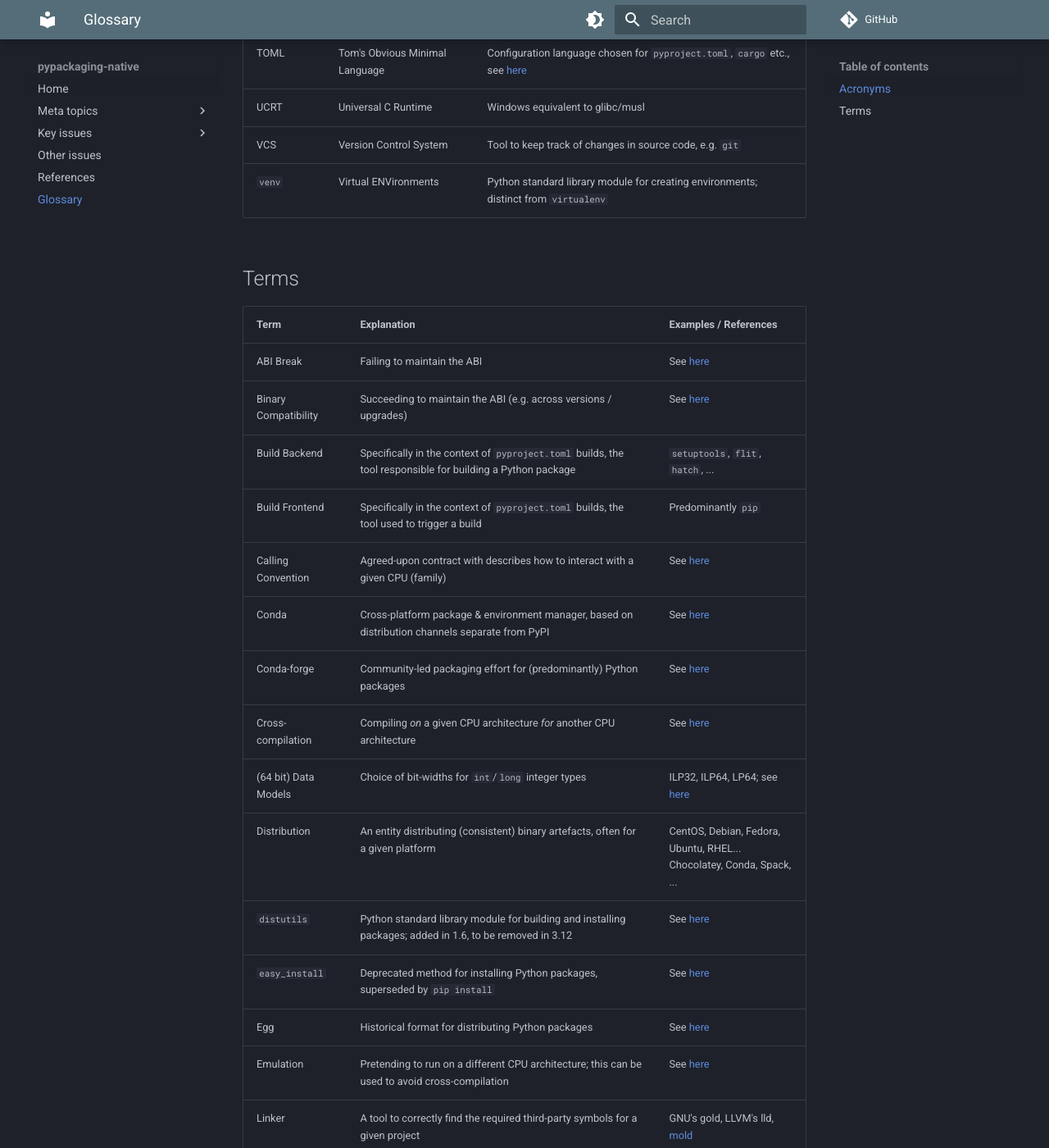
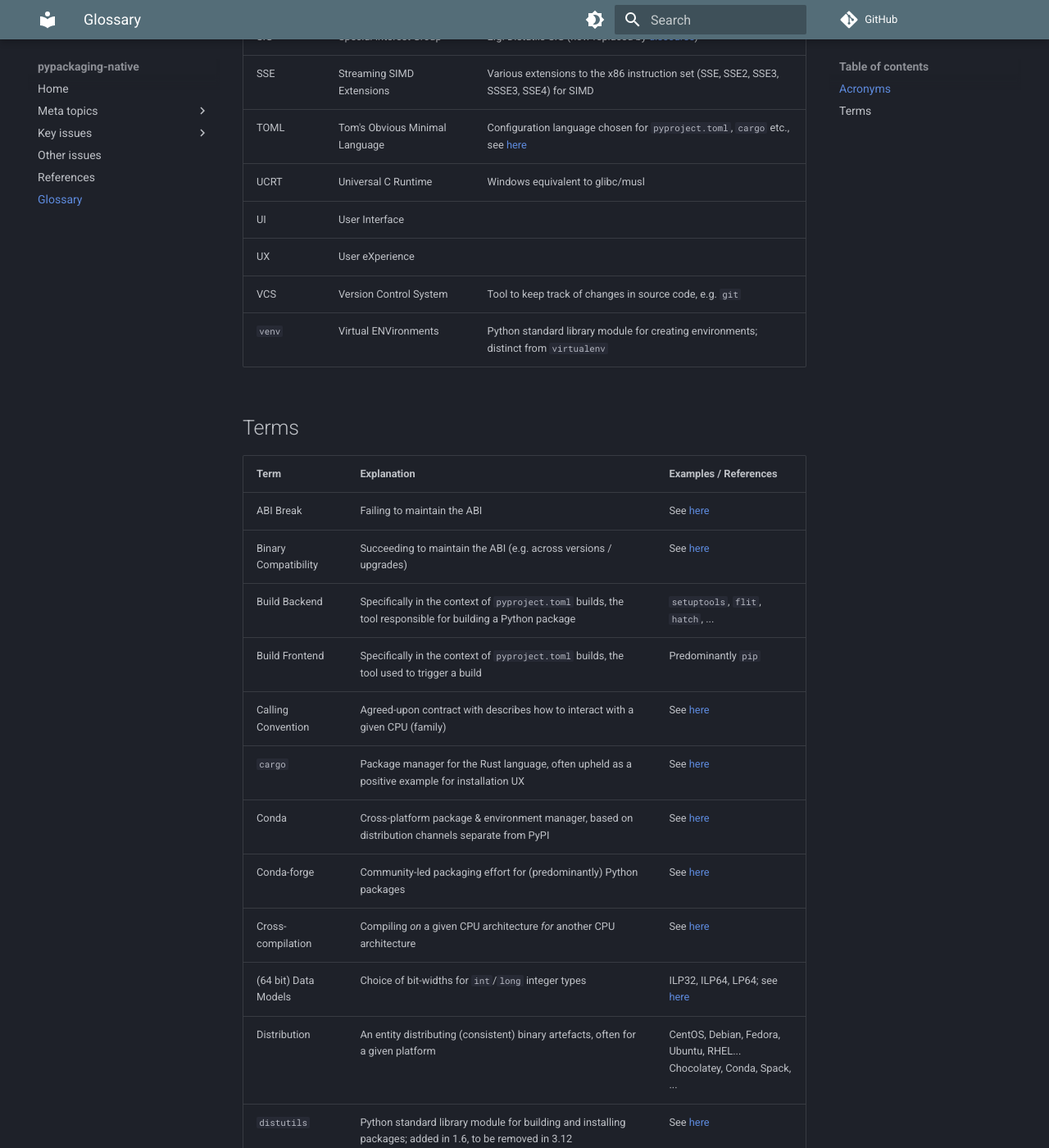
Before and after one commit to pypackaging-native/pypackaging-native, an MkDocs documentation site: the page built from docs/glossary.md, in a window 1280 px wide and 1400 px high, scrolled down 2828 px. Shown: the whole window at 82% size. Built offline with MkDocs 1.6.1 and Material for MkDocs 9.7.7, drawn with Linux system fonts in a browser that asks for light colours; comment, search, counter and statistics services are not loaded; some of the changed text lies outside the part shown.

Commit message:
add cargo + UI/UX/GUI/CLI to glossary

```diff
--- a/docs/glossary.md
+++ b/docs/glossary.md
@@ -11,10 +11,12 @@
 | BOLT | Binary Optimization and Layout Tool | See [here](./background/compilation_concepts.md)|
 | `cffi` | The C FFI for Python | |
 | CI | Continuous Integration | Testing all changes made to a given software, resp. the infrastructure that makes this possible |
+| CLI | Command Line Interface | |
 | CPU | Central Processing Unit | Main circuitry for executing machine instructions on a computer; contrast GPU |
 | CUDA | Compute Unified Device Architecture | Parallel Computing Framework for nVidia GPUs |
 | DRY | Don't Repeat Yourself | Principle in software development aimed at reducing repetition |
 | GCC | GNU Compiler Collection | Main compiler family (for C / C++ / Fortran etc.) on linux |
+| GUI | Graphical UI | |
 | GNU | GNU's Not Unix | Collection of free software packages under GPL License |
 | GPL | (GNU) General Public License | Foundational "copyleft" license of the free software movement |
 | glibc | GNU C Library | Widely used implemetation of the C standard library |
@@ -50,6 +52,8 @@
 | SSE | Streaming SIMD Extensions | Various extensions to the x86 instruction set (SSE, SSE2, SSE3, SSSE3, SSE4) for SIMD |
 | TOML | Tom's Obvious Minimal Language | Configuration language chosen for `pyproject.toml`, `cargo` etc., see [here](https://toml.io) |
 | UCRT | Universal C Runtime | Windows equivalent to glibc/musl |
+| UI | User Interface | |
+| UX | User eXperience | |
 | VCS | Version Control System | Tool to keep track of changes in source code, e.g. `git` |
 | `venv` | Virtual ENVironments | Python standard library module for creating environments; distinct from `virtualenv` | See [here](https://docs.python.org/3/library/venv.html) |
 
@@ -62,6 +66,7 @@
 | Build Backend | Specifically in the context of `pyproject.toml` builds, the tool responsible for building a Python package | `setuptools`, `flit`, `hatch`, ... |
 | Build Frontend | Specifically in the context of `pyproject.toml` builds, the tool used to trigger a build | Predominantly `pip` |
 | Calling Convention | Agreed-upon contract with describes how to interact with a given CPU (family) | See [here](https://en.wikipedia.org/wiki/Calling_convention) |
+| `cargo` | Package manager for the Rust language, often upheld as a positive example for installation UX | See [here](https://doc.rust-lang.org/cargo/) |
 | Conda | Cross-platform package & environment manager, based on distribution channels separate from PyPI | See [here](https://docs.conda.io/) |
 | Conda-forge | Community-led packaging effort for (predominantly) Python packages | See [here](https://conda-forge.org/) |
 | Cross-compilation | Compiling _on_ a given CPU architecture _for_  another CPU architecture | See [here](./background/compilation_concepts.md) |
```
